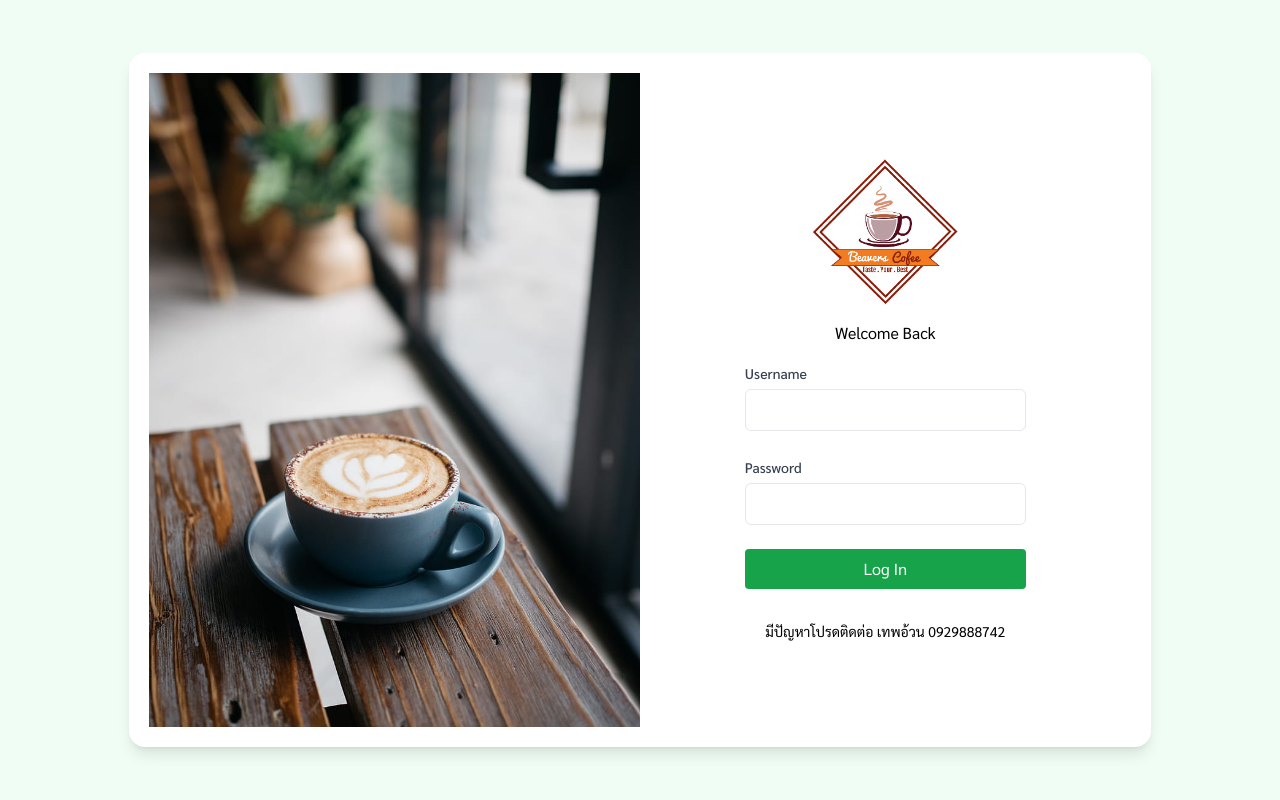
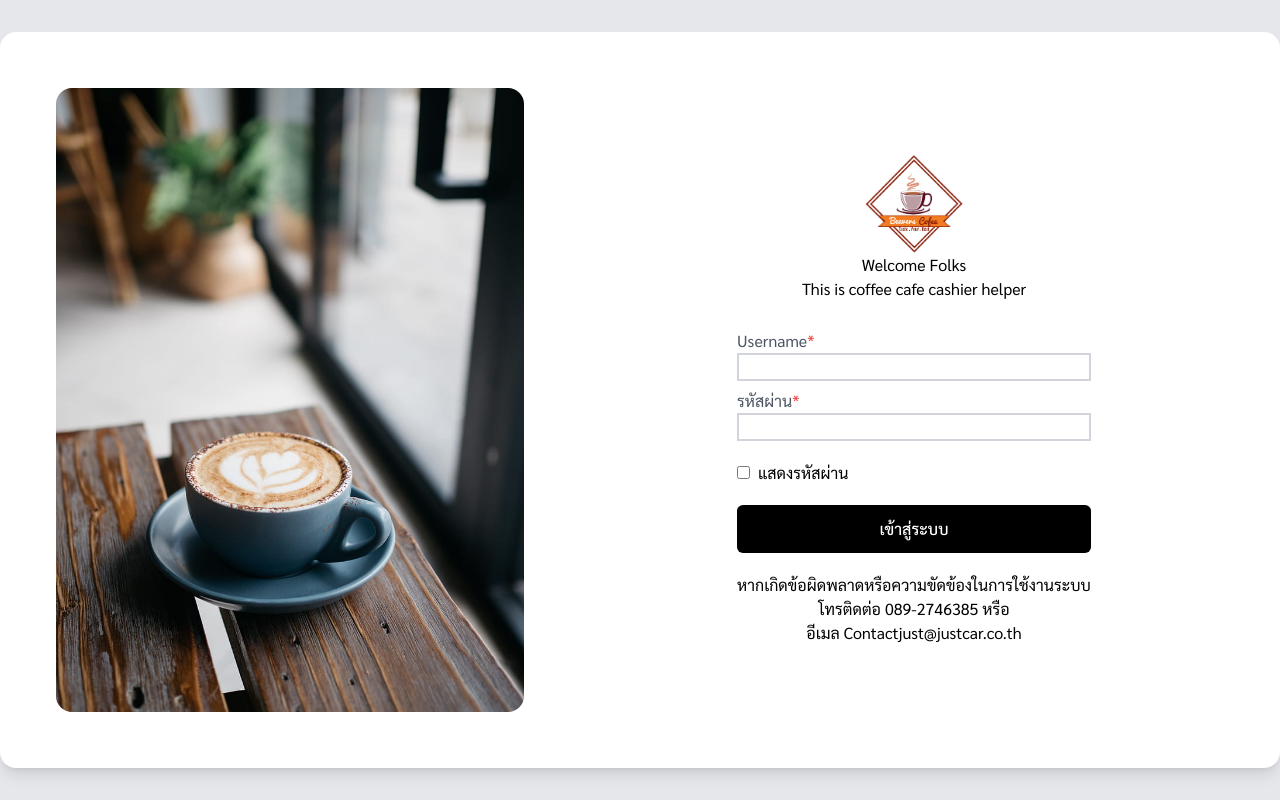
Before and after one commit to JinJaeJee/coffee-pos-frontend, a Next.js app: page /login in a window 1280 px wide. Built offline with nearby package versions, Linux system fonts and the light colour scheme.

Commit message:
feat: update login page

```diff
--- a/package.json
+++ b/package.json
@@ -12,6 +12,7 @@
     "clsx": "^2.1.0",
     "formik": "^2.4.5",
     "next": "14.1.4",
+    "next-auth": "^4.24.7",
     "react": "^18",
     "react-dom": "^18",
     "yup": "^1.4.0"
--- a/src/app/components/Buttons.tsx
+++ b/src/app/components/Buttons.tsx
@@ -1,7 +1,95 @@
-import React from "react";
+import React, { useState } from "react";
+import IconName, { ICON_NAME } from "./IconName";
+import clsx from "clsx";
 
-const Buttons = () => {
-  return <div>Buttons</div>;
+export type ButtonClassNameType = {
+  [key: string]: string;
+};
+
+const ButtonClassname: ButtonClassNameType = {
+  yellow:
+    "text-just-service-text-black bg-yellow font-semibold text-base h-12 rounded-md  justify-center px-3 ",
+  red: "text-white bg-red h-12 rounded-md font-medium text-base  justify-center px-3 ",
+  transparent:
+    "text-black h-12 border border-gray rounded-md text-base font-medium  justify-center px-3 ",
+  green:
+    "text-white bg-green h-12 rounded-md font-medium text-base justify-center px-3 ",
+  black:
+    "bg-black h-12 rounded-md font-medium text-base text-white  justify-center px-3 ",
+  transparentTextBlue: "text-blue h-12 text-base font-medium flex flex-row",
+  transparentNoBorder: "h-12 text-base font-medium flex flex-row",
+  transparentTextWhite: "text-white h-12 text-base font-medium flex flex-row",
+};
+
+type ButtonType = "submit" | "button";
+
+export type ButtonProps = {
+  title?: string;
+  color: string;
+  className?: string;
+  disabled?: boolean;
+  icon?: ICON_NAME;
+  onClick?: () => void;
+  type?: ButtonType;
+  tooltip?: boolean;
+};
+
+const Buttons = ({
+  title,
+  color,
+  className,
+  disabled,
+  icon,
+  onClick,
+  type,
+  tooltip,
+}: ButtonProps) => {
+  const [isTooltipVisible, setTooltipVisible] = useState(false);
+
+  if (title === undefined && icon === undefined) {
+    title = "ตกลง";
+  }
+  return (
+    <div className="relative min-w-fit min-h-fit">
+      <button
+        type={type}
+        onClick={!disabled ? onClick : undefined}
+        onMouseEnter={() => setTooltipVisible(true)}
+        onMouseLeave={() => setTooltipVisible(false)}
+        className={clsx(
+          "flex justify-center w-full",
+          ButtonClassname[color],
+          !disabled ? "cursor-pointer" : "cursor-default opacity-75",
+          className
+        )}
+      >
+        <div
+          className={clsx(
+            "flex items-center h-full min-w-[48px] justify-center",
+            icon ? "gap-2" : ""
+          )}
+        >
+          {icon === undefined ? (
+            <div></div>
+          ) : (
+            <IconName
+              icon={icon}
+              invertColor={color === "transparentTextWhite"}
+            />
+          )}
+          {title}
+        </div>
+      </button>
+      {isTooltipVisible && tooltip && (
+        <div
+          className="max-w-max z-30 absolute text-white bg-black p-2 rounded-b-xl rounded-s-xl my-1 m-auto text-base font-normal"
+          style={{ whiteSpace: "nowrap" }}
+        >
+          {tooltip}
+        </div>
+      )}
+    </div>
+  );
 };
 
 export default Buttons;
--- a/src/app/components/InputField.tsx
+++ b/src/app/components/InputField.tsx
@@ -28,7 +28,7 @@ const InputField = ({
     [onChange, setFieldValue, value]
   );
   return (
-    <div>
+    <div className="flex flex-col">
       <Field
         type={type}
         id={value}
@@ -36,7 +36,9 @@ const InputField = ({
         placeholder={placeholder}
         min={0}
         defaulValue={defaulValue}
-        className={``}
+        className={`block focus:border-black border-2 border-gray-300 focus:outline-none appearance-none focus:ring-0 text-base text-black font-medium ${
+          touched[value] && errors[value] ? "border-red-500" : ""
+        }`}
         onChange={handleOnChange}
       />
 
--- a/src/app/components/Label.tsx
+++ b/src/app/components/Label.tsx
@@ -6,7 +6,7 @@ type Props = {
 };
 const Label = ({ label, require }: Props) => {
   return (
-    <div className="font-normal text-base text-gray-600 flex items-center h-full">
+    <div className="font-normal text-base text-gray-600 flex items-center h-full mt-2">
       {label}
       {require ? <span className="text-red-500">*</span> : null}
     </div>
--- a/src/app/login/page.tsx
+++ b/src/app/login/page.tsx
@@ -1,82 +1,110 @@
+"use client";
+import { Form, Formik } from "formik";
 import Image from "next/image";
-import React from "react";
+import React, { useState } from "react";
+import * as Yup from "yup";
+import Label from "../components/Label";
+import InputField from "../components/InputField";
+import Buttons from "../components/Buttons";
 
-const loginPage = () => {
+const validationSchema = Yup.object().shape({
+  username: Yup.string().required("โปรดกรอก username"),
+  password: Yup.string().required("รหัสผ่านไม่ถูกต้อง"),
+});
+
+type Props = {
+  searchParams?: Record<"callbackUrl" | "error", string>;
+};
+
+const LoginPage = ({ searchParams }: Props) => {
+  const [showPassword, setShowPassword] = useState(false);
+  const initialValues = {
+    email: "",
+    password: "",
+  };
   return (
-    <div>
-      <section className="min-h-screen flex justify-center items-center bg-green-50">
-        <div className="bg-white flex rounded-2xl shadow-lg max-w-5xl p-5">
-          <div className="w-1/2">
+    <div className="relative object-cover w-screen h-screen overflow-hidden bg-no-repeat bg-cover bg-bg-login">
+      <div className="bg-gray-200 flex items-center justify-center min-h-screen">
+        <div className="bg-white shadow-lg p-4 flex rounded-2xl">
+          <div className="w-[50%] rounded-3xl p-5 m-5">
             <Image
               src="/coffee-bg-login.jpg"
               alt="Picture of the author"
-              width={700}
-              height={700}
+              width={900}
+              height={900}
+              className="rounded-2xl"
             />
           </div>
-          <div className="flex items-center w-1/2">
-            <div className="max-w-md mx-auto">
-              <div className="flex items-start justify-center mb-4">
+          <div className="flex justify-center items-center w-[70%]">
+            <Formik
+              initialValues={initialValues}
+              onSubmit={() => {}}
+              validationSchema={validationSchema}
+            >
+              {({ isValid }) => (
+                <Form className="flex flex-col justify-center gap-5">
+                  <div className="flex flex-col items-center justify-center">
+                    <div>
                       <Image
                         src="/coffee-logo.png"
                         alt="Picture of the author"
-                  width={150}
-                  height={150}
+                        width={100}
+                        height={100}
+                        className="rounded-2xl "
                       />
                     </div>
-              <h1 className="flex justify-center">Welcome Back</h1>
-              <p className="text-center text-[12px] my-4"></p>
+                    <div>Welcome Folks</div>
+                    <div>This is coffee cafe cashier helper</div>
+                  </div>
 
-              <form className="space-y-6">
-                <div>
-                  <label
-                    htmlFor="Username"
-                    className="text-sm font-medium text-gray-700"
-                  >
-                    Username
-                  </label>
-                  <input
-                    type="username"
-                    id="username"
-                    name="username"
-                    required
-                    className="w-full p-2 border rounded-md mt-1"
+                  {/*/** this is form input */}
+                  <div className="flex flex-col">
+                    {searchParams?.error ? (
+                      <div className="my-3 text-center bg-red-100 rounded-md text-red">
+                        Username หรือ Password ไม่ถูกต้อง
+                      </div>
+                    ) : (
+                      <></>
+                    )}
+
+                    <Label label="Username" require />
+                    <InputField value="username" type="text" />
+                    <Label label="รหัสผ่าน" require />
+                    <InputField
+                      value="password"
+                      type={showPassword ? "text" : "password"}
                     />
                   </div>
-
-                <div>
-                  <label
-                    htmlFor="password"
-                    className="text-sm font-medium text-gray-700"
-                  >
-                    Password
-                  </label>
+                  <div className="flex items-center gap-2">
                     <input
-                    type="password"
-                    id="password"
-                    name="password"
-                    required
-                    className="w-full p-2 border rounded-md mt-1"
+                      className="text-black"
+                      type="checkbox"
+                      checked={showPassword}
+                      onChange={() => setShowPassword(!showPassword)}
                     />
+                    <label>แสดงรหัสผ่าน</label>
                   </div>
-
-                <button
+                  <Buttons
                     type="submit"
-                  className="w-full p-2 bg-green-600 text-white rounded hover:bg-green-700"
-                >
-                  Log In
-                </button>
-              </form>
-
-              <div className="text-center text-sm mt-8">
-                มีปัญหาโปรดติดต่อ เทพอ้วน <span>0929888742</span>
+                    color="black"
+                    title="เข้าสู่ระบบ"
+                    className="w-full"
+                    disabled={!isValid}
+                  />
+                  <p className="text-base font-normal text-center text-just-service-text-gray">
+                    หากเกิดข้อผิดพลาดหรือความขัดข้องในการใช้งานระบบ
+                    <br />
+                    โทรติดต่อ 089-2746385 หรือ
+                    <br /> อีเมล Contactjust@justcar.co.th
+                  </p>
+                </Form>
+              )}
+            </Formik>
           </div>
         </div>
       </div>
     </div>
-      </section>
-    </div>
   );
 };
 
-export default loginPage;
+export default LoginPage;
--- a/src/app/login2/page.tsx
+++ /dev/null
@@ -1,68 +0,0 @@
-"use client";
-import { Form, Formik } from "formik";
-import Image from "next/image";
-import React from "react";
-import * as Yup from "yup";
-
-const validationSchema = Yup.object().shape({
-  email: Yup.string()
-    .required("โปรดกรอกEmail")
-    .email("รูปแบบอีเมลที่กรอกไม่ถูกต้อง"),
-  password: Yup.string().required("รหัสผ่านไม่ถูกต้อง"),
-});
-
-type Props = {
-  searchParams?: Record<"callbackUrl" | "error", string>;
-};
-
-const login2Page = ({ searchParams }: Props) => {
-  const initialValues = {
-    email: "",
-    password: "",
-  };
-  return (
-    <div>
-      <div className="bg-gray-200 flex items-center justify-center min-h-screen">
-        <div className="bg-white shadow-lg p-4 flex rounded-2xl">
-          <div className="w-[50%]">
-            <Image
-              src="/coffee-bg-login.jpg"
-              alt="Picture of the author"
-              width={900}
-              height={900}
-              className="rounded-2xl"
-            />
-          </div>
-          <div className="flex justify-center items-center w-[70%]">
-            <Formik
-              initialValues={initialValues}
-              onSubmit={() => {}}
-              validationSchema={validationSchema}
-            >
-              {({ isValid }) => (
-                <Form>
-                  <div>
-                    <div>Logo</div>
-                    <div>Welcome Folks</div>
-                    <div>This is coffee cafe cashier helper</div>
-                  </div>
-
-                  {/*/** this is form input */}
-                  <div>
-                    {searchParams?.error ? (
-                      <div> Username หรือ Password ไม่ถูกต้อง</div>
-                    ) : (
-                      <></>
-                    )}
-                  </div>
-                </Form>
-              )}
-            </Formik>
-          </div>
-        </div>
-      </div>
-    </div>
-  );
-};
-
-export default login2Page;
```
Also changed, not shown: src/app/components/IconName.tsx (+106 -0 lines), 1 other file (tests, documents, lock files or other folders). Lines whose indentation alone changed are shown as unchanged.
